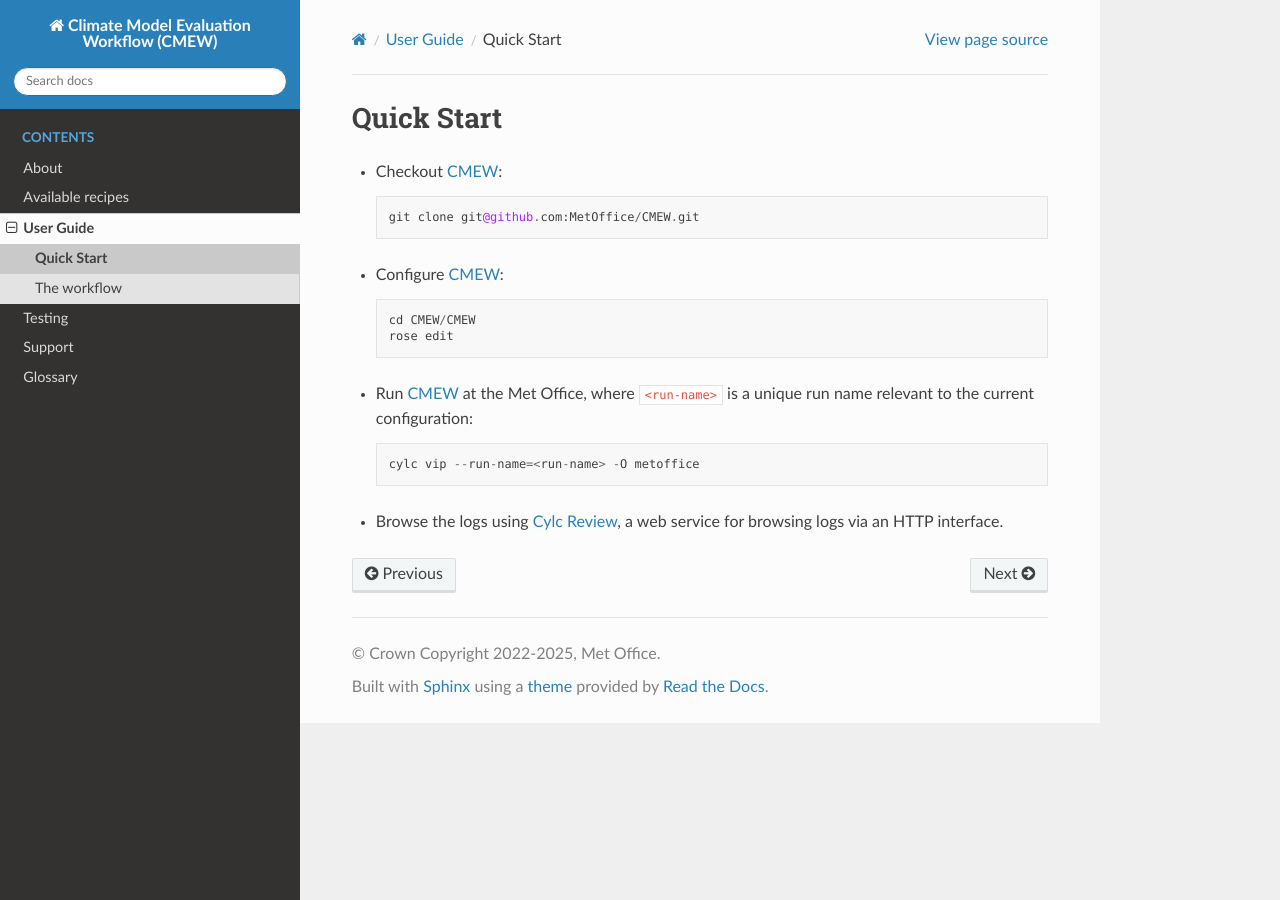
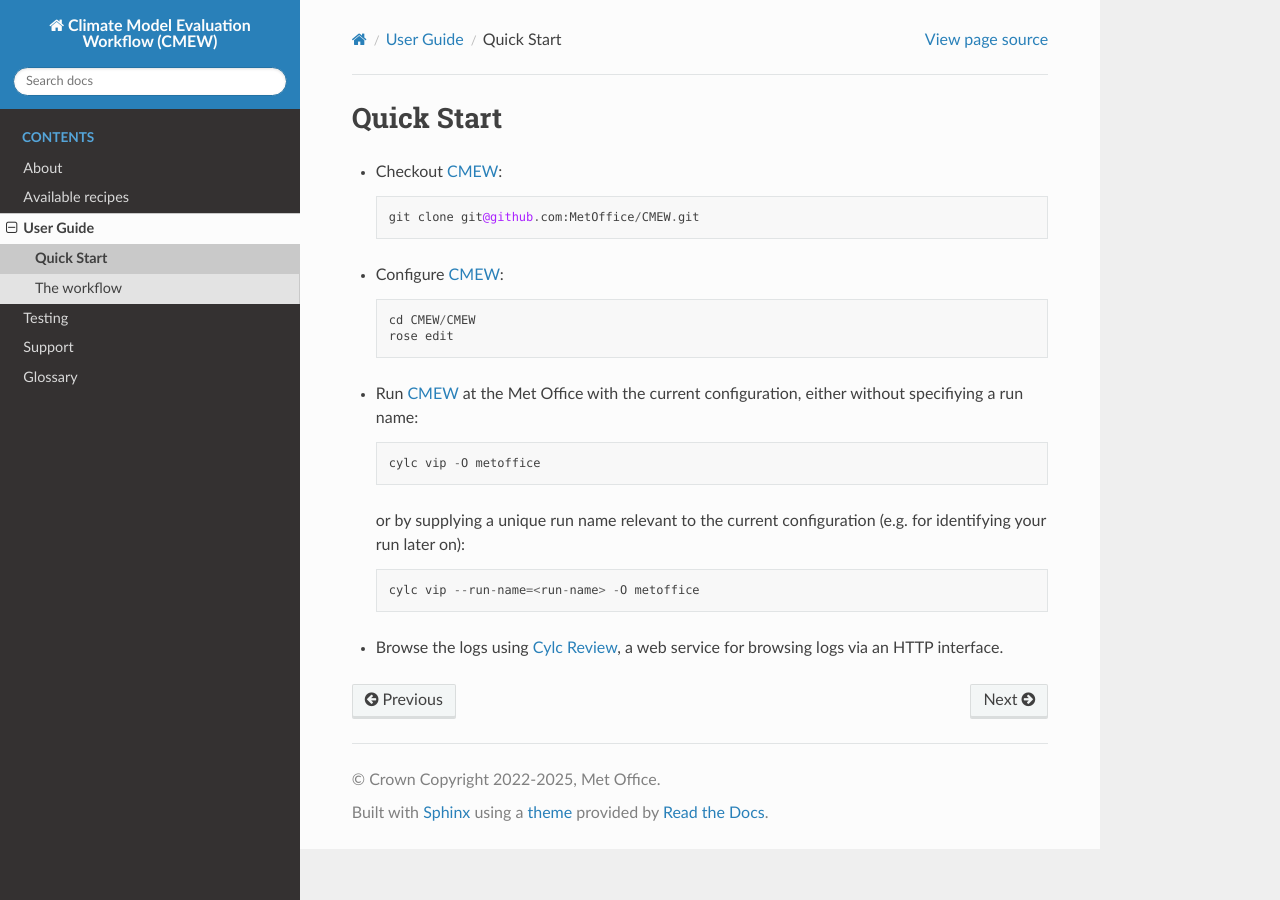
Before and after one commit to MetOffice/CMEW, a Sphinx documentation site: the page built from doc/source/user_guide/quick_start.rst, in a window 1280 px wide. Built offline with Sphinx 7.4.7 and the Read the Docs theme 3.1.0, drawn with Linux system fonts in a browser that asks for light colours.

Commit message:
#170: Amended quick start page

```diff
--- a/doc/source/user_guide/quick_start.rst
+++ b/doc/source/user_guide/quick_start.rst
@@ -15,8 +15,13 @@
     cd CMEW/CMEW
     rose edit
 
-* Run |CMEW| at the Met Office, where ``<run-name>`` is a unique run name
-  relevant to the current configuration::
+* Run |CMEW| at the Met Office with the current configuration,
+  either without specifiying a run name::
+
+    cylc vip -O metoffice
+
+  or by supplying a unique run name relevant to the current configuration
+  (e.g. for identifying your run later on)::
 
     cylc vip --run-name=<run-name> -O metoffice
 
```
